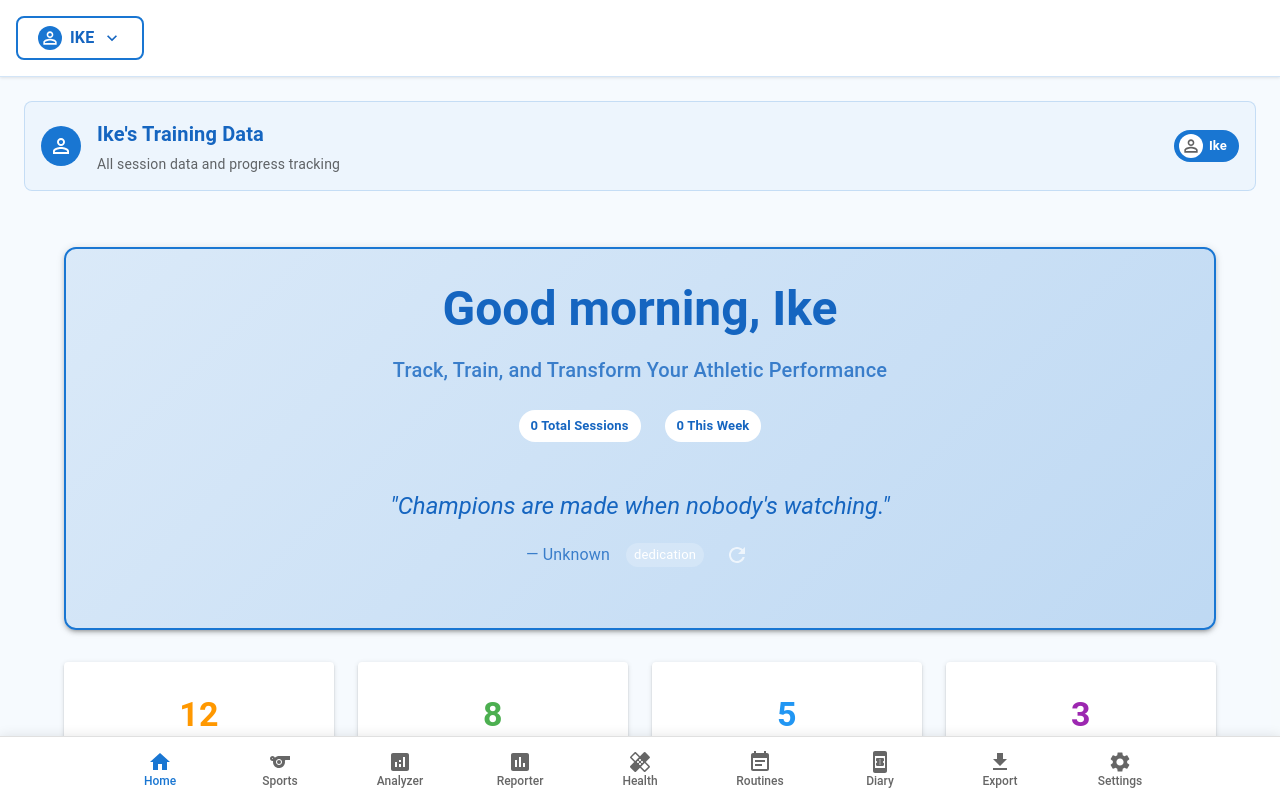
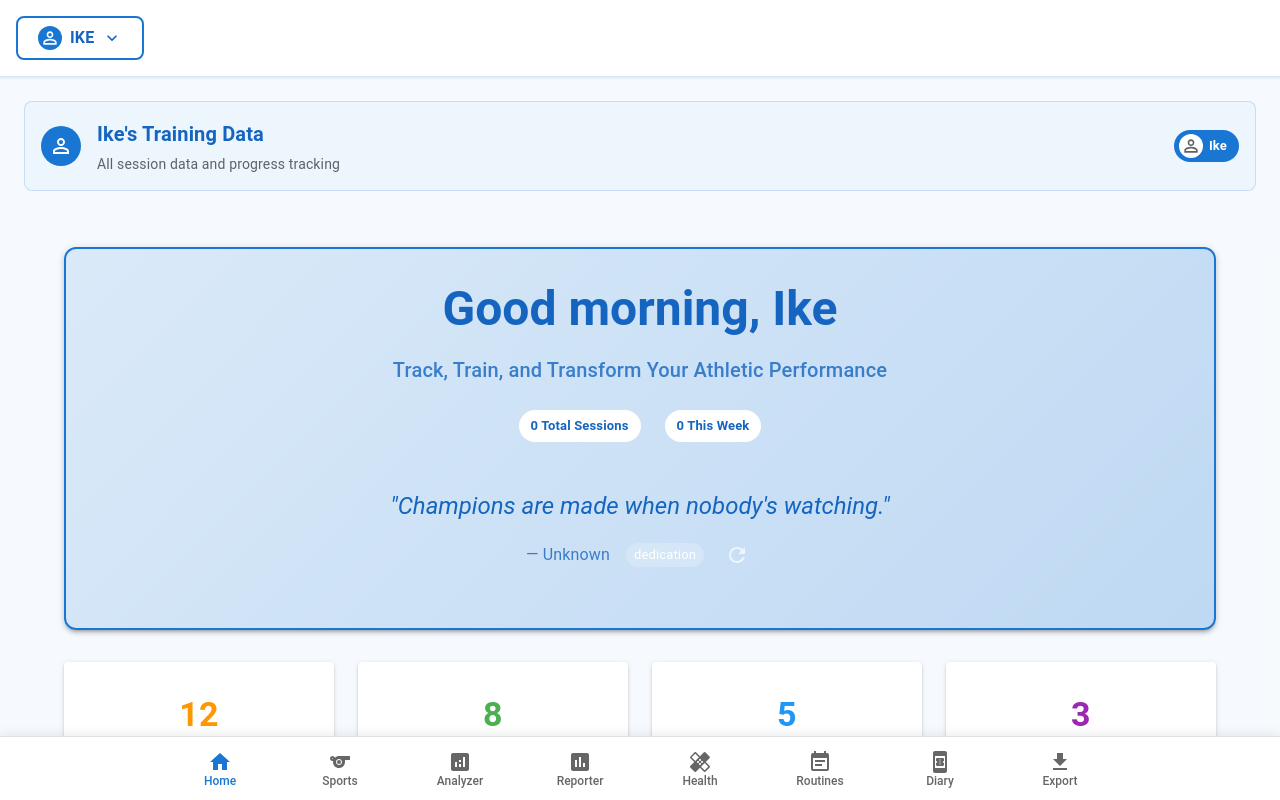
Before and after one commit to jdwaites/put-in-the-work, a React (Create React App) app in the folder frontend/: page /timers in a window 1280 px wide. Shown: the top 800 px of the page. Built offline with nearby package versions, Linux system fonts and the light colour scheme.

Commit message:
Fix admin-only settings access and improve reset with cache busting. Add PlannedWorkout interface for future workout planning

```diff
--- a/frontend/src/components/Navigation.tsx
+++ b/frontend/src/components/Navigation.tsx
@@ -18,6 +18,7 @@ import {
   Settings as SettingsIcon,
   MoreHoriz as MoreIcon,
 } from '@mui/icons-material';
+import { useProfile } from '../contexts/ProfileContext';
 
 interface NavigationProps {
   currentPage: string;
@@ -27,6 +28,10 @@ interface NavigationProps {
 const Navigation: React.FC<NavigationProps> = ({ currentPage, onPageChange }) => {
   const theme = useTheme();
   const isMobile = useMediaQuery(theme.breakpoints.down('sm'));
+  const { currentProfile } = useProfile();
+
+  // Only show settings for Mal (admin)
+  const isAdmin = currentProfile.id === 'jamal';
 
   // Define primary pages for mobile (most used)
   const primaryPages = [
@@ -34,7 +39,7 @@ const Navigation: React.FC<NavigationProps> = ({ currentPage, onPageChange }) =>
     { key: 'sports', label: 'Sports', icon: SportsIcon },
     { key: 'analyzer', label: 'Analyzer', icon: AnalyzerIcon },
     { key: 'diary', label: 'Diary', icon: DiaryIcon },
-    { key: 'data-management', label: 'Settings', icon: SettingsIcon },
+    ...(isAdmin ? [{ key: 'data-management', label: 'Settings', icon: SettingsIcon }] : []),
   ];
 
   // All pages for desktop
@@ -47,7 +52,7 @@ const Navigation: React.FC<NavigationProps> = ({ currentPage, onPageChange }) =>
     { key: 'routines', label: 'Routines', icon: RoutinesIcon },
     { key: 'diary', label: 'Diary', icon: DiaryIcon },
     { key: 'export', label: 'Export', icon: ExportIcon },
-    { key: 'data-management', label: 'Settings', icon: SettingsIcon },
+    ...(isAdmin ? [{ key: 'data-management', label: 'Settings', icon: SettingsIcon }] : []),
   ];
 
   const pages = isMobile ? primaryPages : allPages;
--- a/frontend/src/pages/DataManagementPage.tsx
+++ b/frontend/src/pages/DataManagementPage.tsx
@@ -72,11 +72,20 @@ const DataManagementPage: React.FC = () => {
           localStorage.clear();
           sessionStorage.clear();
 
+          // Clear any cached data in memory
+          if (window.caches) {
+            window.caches.keys().then(names => {
+              names.forEach(name => {
+                window.caches.delete(name);
+              });
+            });
+          }
+
           // Show success message
-          alert('All data has been reset successfully! Redirecting to home...');
+          alert('All data has been reset successfully! Redirecting to fresh start...');
 
-          // Force redirect to home page to reset everything
-          window.location.href = window.location.origin;
+          // Force redirect to root with cache busting
+          window.location.href = window.location.origin + '?reset=' + Date.now();
         }
       }
 
--- a/frontend/src/pages/SportsTrainingPage.tsx
+++ b/frontend/src/pages/SportsTrainingPage.tsx
@@ -39,6 +39,19 @@ interface SportsSession {
   notes: string;
   date: Date;
   quality: number;
+}
+
+interface PlannedWorkout {
+  id: string;
+  sport: 'basketball' | 'football';
+  title: string;
+  description: string;
+  scheduledDate: Date;
+  estimatedDuration: number;
+  categories: string[];
+  participants: string[];
+  coach: string;
+  isCompleted: boolean;
 }
 
 interface TabPanelProps {
```
